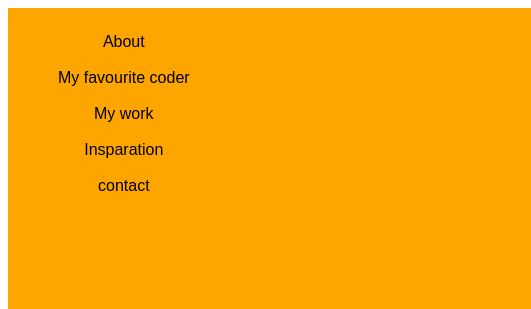
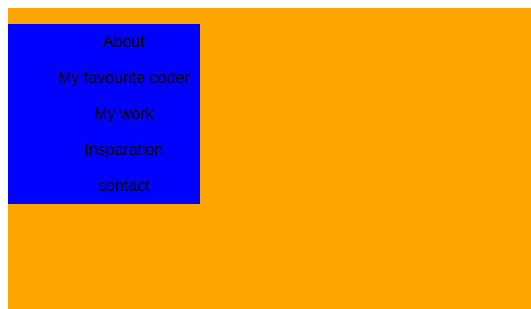
Before and after one commit to kabirvijaytandon/My.favourite.com, a plain HTML site: page index.html in a window 1280 px wide. In both pictures the pointer is over the element 103 px from the left and 114 px from the top of the page. Shown: the top 309 px of the page, 0-531 px from the left. Drawn offline with Linux system fonts and the light colour scheme.

Commit message:
Add files via upload

```diff
--- a/style.css
+++ b/style.css
@@ -40,3 +40,7 @@ h1 {
     padding-right: 10px;
     z-index: 20px
 }
+
+.menu:hover {
+    background-color: blue;
+}
```
